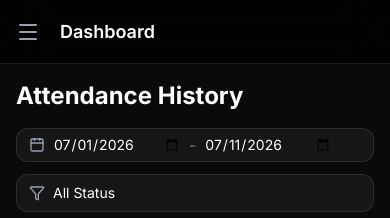
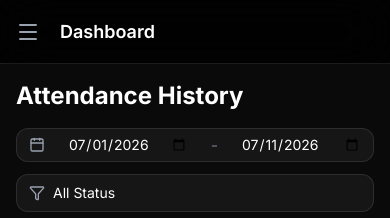
Before and after one commit to prem5222/Attendance-Management-System, a Next.js app: page /dashboard/history in a window 390 px wide. Shown: the top 218 px of the page. Built offline with nearby package versions, Linux system fonts and the light colour scheme; no server answers; the database is empty; sample sign-in values are in the browser's storage.

Commit message:
Fix mobile responsiveness issues and overflow bugs

```diff
--- a/src/app/admin/attendance/page.tsx
+++ b/src/app/admin/attendance/page.tsx
@@ -107,7 +107,7 @@ export default function AdminAttendancePage() {
             type="date"
             value={date}
             onChange={(e) => setDate(e.target.value)}
-            className="bg-white/5 border border-white/10 rounded-xl px-4 py-2 text-white outline-none focus:border-blue-500"
+            className="w-full sm:w-auto bg-white/5 border border-white/10 rounded-xl px-4 py-2 text-white outline-none focus:border-blue-500"
           />
           <Button icon={<Download className="w-4 h-4" />} variant="secondary" onClick={exportCSV}>
             Export CSV
--- a/src/app/admin/employees/page.tsx
+++ b/src/app/admin/employees/page.tsx
@@ -163,7 +163,7 @@ export default function AdminEmployeesPage() {
             value={formData.password}
             onChange={(e) => setFormData({...formData, password: e.target.value})}
           />
-          <div className="grid grid-cols-2 gap-4">
+          <div className="grid grid-cols-1 sm:grid-cols-2 gap-4">
             <Input
               label="Department"
               required
--- a/src/app/dashboard/history/page.tsx
+++ b/src/app/dashboard/history/page.tsx
@@ -55,20 +55,20 @@ export default function HistoryPage() {
         <h1 className="text-2xl font-bold text-white">Attendance History</h1>
 
         <div className="flex flex-col sm:flex-row gap-3">
-          <div className="flex items-center gap-2 bg-white/5 border border-white/10 rounded-xl px-3 py-1">
-            <Calendar className="w-4 h-4 text-gray-400" />
+          <div className="flex items-center justify-between sm:justify-start gap-2 bg-white/5 border border-white/10 rounded-xl px-3 py-1">
+            <Calendar className="w-4 h-4 text-gray-400 shrink-0" />
             <input
               type="date"
               value={startDate}
               onChange={(e) => setStartDate(e.target.value)}
-              className="bg-transparent text-sm text-white outline-none w-32"
+              className="bg-transparent text-sm text-white outline-none w-full max-w-[120px] sm:w-32"
             />
-            <span className="text-gray-500">-</span>
+            <span className="text-gray-500 shrink-0">-</span>
             <input
               type="date"
               value={endDate}
               onChange={(e) => setEndDate(e.target.value)}
-              className="bg-transparent text-sm text-white outline-none w-32"
+              className="bg-transparent text-sm text-white outline-none w-full max-w-[120px] sm:w-32"
             />
           </div>
 
--- a/src/app/forgot-password/page.tsx
+++ b/src/app/forgot-password/page.tsx
@@ -38,7 +38,7 @@ export default function ForgotPasswordPage() {
 
   return (
     <div className="min-h-screen bg-[#0a0a0a] flex items-center justify-center p-4 relative overflow-hidden">
-      <div className="absolute top-1/2 left-1/2 -translate-x-1/2 -translate-y-1/2 w-[500px] h-[500px] bg-blue-500/20 blur-[120px] rounded-full pointer-events-none" />
+      <div className="absolute top-1/2 left-1/2 -translate-x-1/2 -translate-y-1/2 w-[min(100vw,500px)] h-[min(100vw,500px)] bg-blue-500/20 blur-[120px] rounded-full pointer-events-none" />
 
       <motion.div
         initial={{ opacity: 0, y: 20 }}
--- a/src/app/login/page.tsx
+++ b/src/app/login/page.tsx
@@ -44,7 +44,7 @@ export default function LoginPage() {
 
   return (
     <div className="min-h-screen bg-[#0a0a0a] flex items-center justify-center p-4 relative overflow-hidden">
-      <div className="absolute top-1/2 left-1/2 -translate-x-1/2 -translate-y-1/2 w-[500px] h-[500px] bg-blue-500/20 blur-[120px] rounded-full pointer-events-none" />
+      <div className="absolute top-1/2 left-1/2 -translate-x-1/2 -translate-y-1/2 w-[min(100vw,500px)] h-[min(100vw,500px)] bg-blue-500/20 blur-[120px] rounded-full pointer-events-none" />
 
       <motion.div
         initial={{ opacity: 0, y: 20 }}
--- a/src/app/page.tsx
+++ b/src/app/page.tsx
@@ -47,7 +47,7 @@ export default function LandingPage() {
       <main className="flex-1">
         {/* Hero Section */}
         <section className="relative pt-32 pb-20 lg:pt-48 lg:pb-32 px-4 sm:px-6 lg:px-8 max-w-7xl mx-auto flex flex-col items-center text-center">
-          <div className="absolute top-1/2 left-1/2 -translate-x-1/2 -translate-y-1/2 w-[600px] h-[600px] bg-blue-500/20 blur-[120px] rounded-full pointer-events-none" />
+          <div className="absolute top-1/2 left-1/2 -translate-x-1/2 -translate-y-1/2 w-[min(100vw,600px)] h-[min(100vw,600px)] bg-blue-500/20 blur-[120px] rounded-full pointer-events-none" />
 
           <motion.div
             initial={{ opacity: 0, y: 30 }}
--- a/src/app/signup/page.tsx
+++ b/src/app/signup/page.tsx
@@ -61,7 +61,7 @@ export default function SignupPage() {
 
   return (
     <div className="min-h-screen bg-[#0a0a0a] flex items-center justify-center p-4 relative overflow-hidden">
-      <div className="absolute top-1/2 left-1/2 -translate-x-1/2 -translate-y-1/2 w-[500px] h-[500px] bg-blue-500/20 blur-[120px] rounded-full pointer-events-none" />
+      <div className="absolute top-1/2 left-1/2 -translate-x-1/2 -translate-y-1/2 w-[min(100vw,500px)] h-[min(100vw,500px)] bg-blue-500/20 blur-[120px] rounded-full pointer-events-none" />
 
       <motion.div
         initial={{ opacity: 0, y: 20 }}
```
